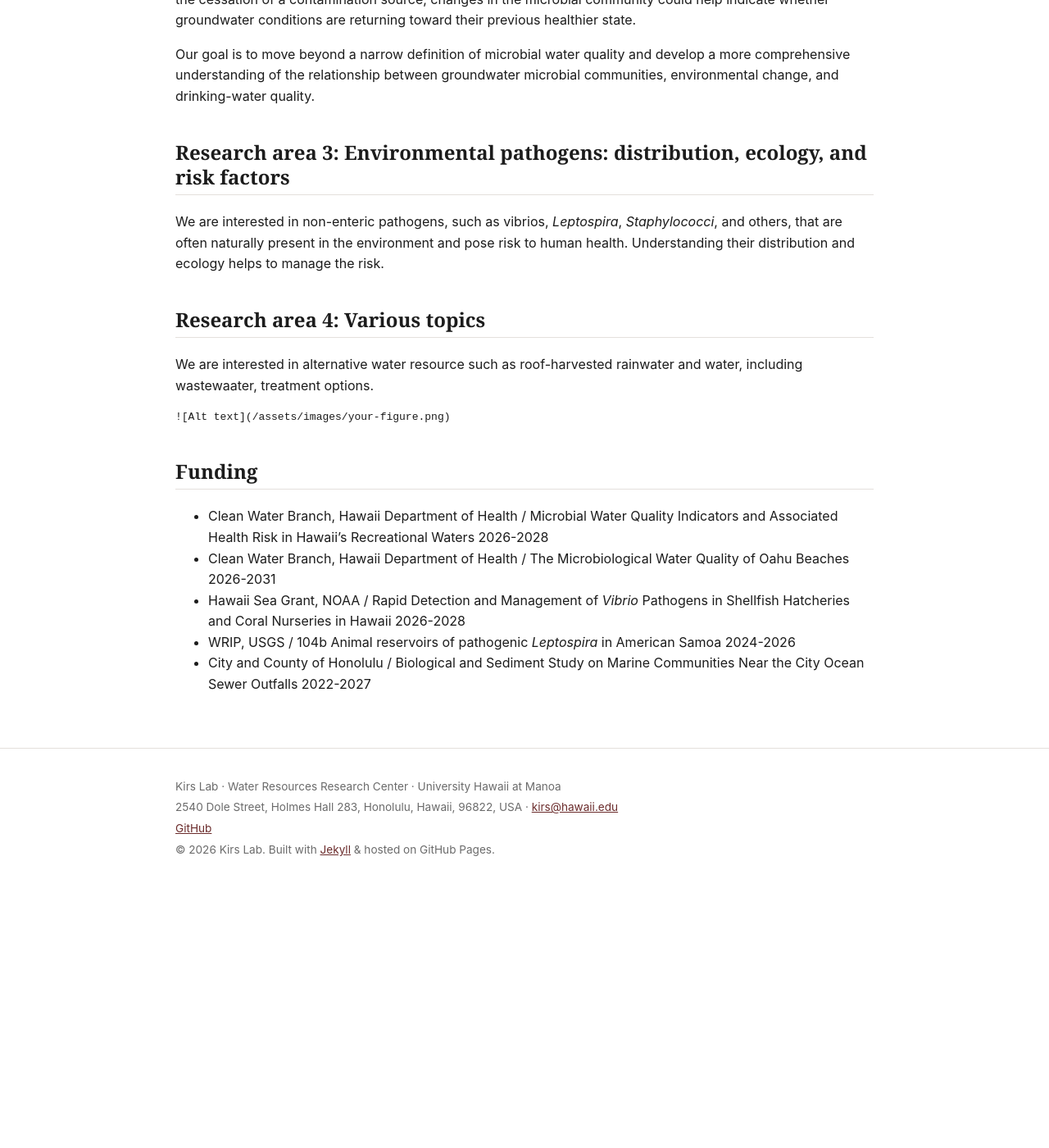
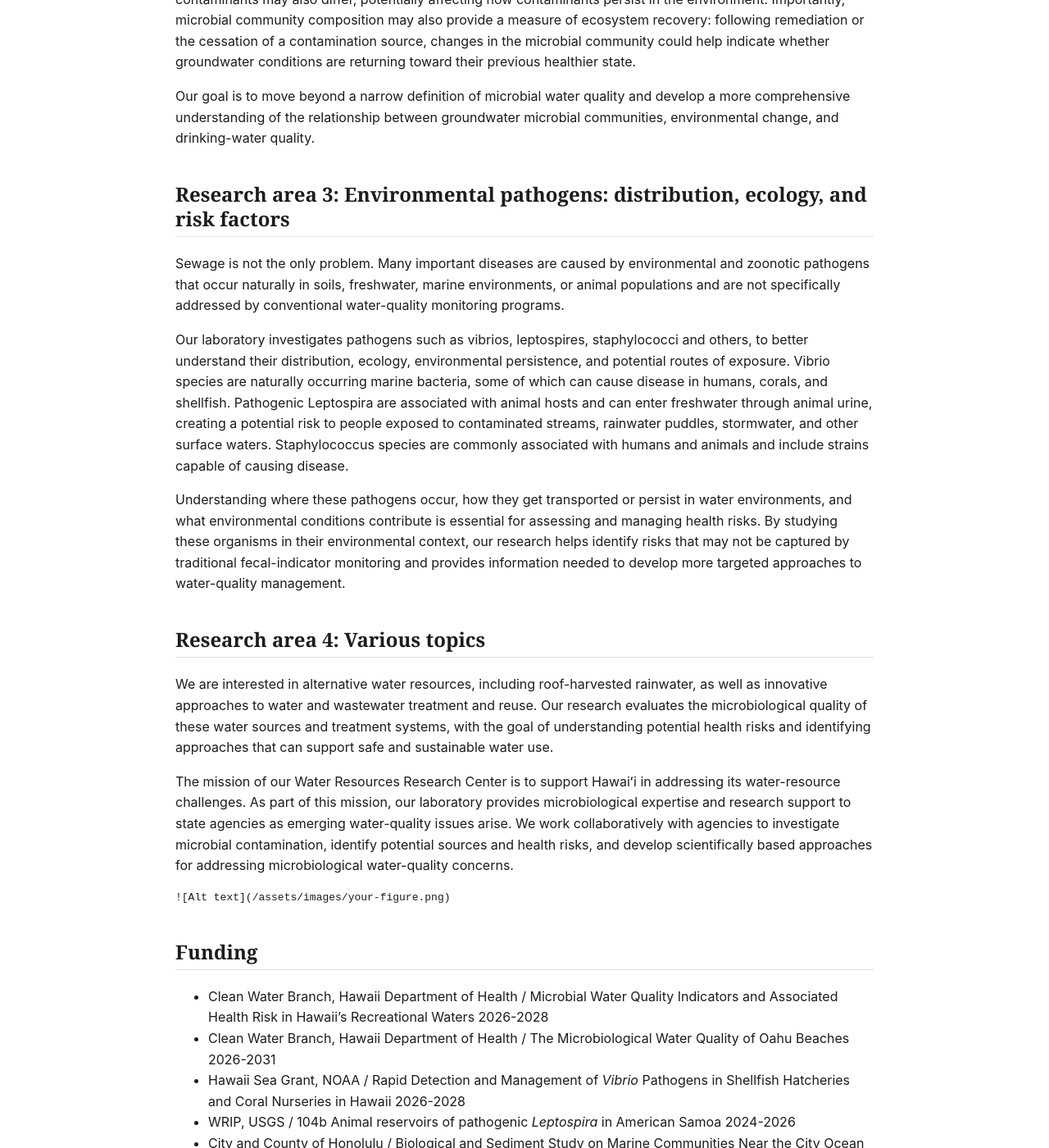
Before and after one commit to MarekKirs/marekkirs.github.io, a Jekyll site: the page built from research.md, in a window 1280 px wide and 1400 px high, scrolled down 1721 px. Shown: the whole window at 82% size. Built offline with Jekyll 4.4.1, drawn with Linux system fonts in a browser that asks for light colours; before the commit the page ends 2805 px from its top, so only the background shows below that; some of the changed text lies outside the part shown.

Commit message:
Update research.md

````diff
--- a/research.md
+++ b/research.md
@@ -6,7 +6,7 @@ permalink: /research/
 
 # Research
 
-Overarching goal is.....
+The Kirs Lab studies microbial water quality across Hawaiʻi and the Pacific Islands to protect public health and support sustainable water resource use.
 
 ## Research area 1: Recreational water quality: Microbial indicators, Microbial Source Tracking (MST), enteric pathogens, and QMRA
 
@@ -26,7 +26,7 @@ We also contribute to the state of Hawaii beach-water quality monitoring program
 
 ## Research area 2: Safe drinking water: Microbial communities in aquafiers
 
-Most of Hawaiʻi’s drinking water comes from deep groundwater aquifers. These water sources are routinely monitored for microbial indicators ( total coliforms and Escherichia coli) to identify wells that may have been affected by microbial contaminants. Deep groundwater is often thought of as a biologically inactive environment—a vast underground reservoir largely devoid of life. Our research, however, has shown that Hawaiʻi’s deep aquifers harbor remarkably diverse microbial communities.
+Most of Hawaiʻi’s drinking water comes from volcanic aquifers, including both deep basal groundwater and dike-impounded water. These water sources are routinely monitored for microbial indicators (total coliforms and *Escherichia coli*) to identify groundwater wells that may have been affected by microbial contaminants. Deep groundwater is often thought of as a biologically inactive environment—a vast underground reservoir largely devoid of life. Our research, however, has shown that Hawaiʻi’s deep aquifers harbor remarkably diverse microbial communities.
 
 These microorganisms are an integral part of the groundwater ecosystem, contributing to nutrient cycling and the transformation and degradation of contaminants. Our work suggests that understanding microbial water quality requires a more holistic approach than monitoring a small number of indicator organisms alone. Changes in groundwater microbial communities can provide valuable information about changes in the surrounding environment, including the introduction or movement of contaminants such as pesticides and petroleum hydrocarbons.
 
@@ -37,11 +37,18 @@ Our goal is to move beyond a narrow definition of microbial water quality and de
 
 ## Research area 3: Environmental pathogens: distribution, ecology, and risk factors
 
-We are interested in non-enteric pathogens, such as vibrios, *Leptospira*, *Staphylococci*,  and others, that are often naturally present in the environment and pose risk to human health. Understanding their distribution and ecology helps to manage the risk.
+Sewage is not the only problem. Many important diseases are caused by environmental and zoonotic pathogens that occur naturally in soils, freshwater, marine environments, or animal populations and are not specifically addressed by conventional water-quality monitoring programs.
+
+Our laboratory investigates pathogens such as vibrios, leptospires, staphylococci and others, to better understand their distribution, ecology, environmental persistence, and potential routes of exposure. Vibrio species are naturally occurring marine bacteria, some of which can cause disease in humans, corals, and shellfish. Pathogenic Leptospira are associated with animal hosts and can enter freshwater through animal urine, creating a potential risk to people exposed to contaminated streams, rainwater puddles, stormwater, and other surface waters. Staphylococcus species are commonly associated with humans and animals and include strains capable of causing disease.
+
+Understanding where these pathogens occur, how they get transported or persist in water environments, and what environmental conditions contribute is essential for assessing and managing health risks. By studying these organisms in their environmental context, our research helps identify risks that may not be captured by traditional fecal-indicator monitoring and provides information needed to develop more targeted approaches to water-quality management.
+
 
 ## Research area 4: Various topics
 
-We are interested in alternative water resource such as roof-harvested rainwater and water, including wastewaater, treatment options.
+We are interested in alternative water resources, including roof-harvested rainwater, as well as innovative approaches to water and wastewater treatment and reuse. Our research evaluates the microbiological quality of these water sources and treatment systems, with the goal of understanding potential health risks and identifying approaches that can support safe and sustainable water use.
+
+The mission of our Water Resources Research Center is to support Hawaiʻi in addressing its water-resource challenges. As part of this mission, our laboratory provides microbiological expertise and research support to state agencies as emerging water-quality issues arise. We work collaboratively with agencies to investigate microbial contamination, identify potential sources and health risks, and develop scientifically based approaches for addressing microbiological water-quality concerns.
 
 ```markdown
 ![Alt text](/assets/images/your-figure.png)
````
